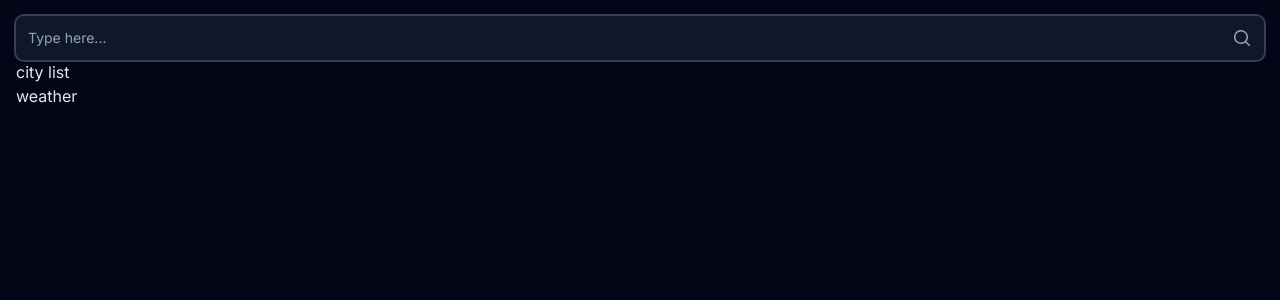
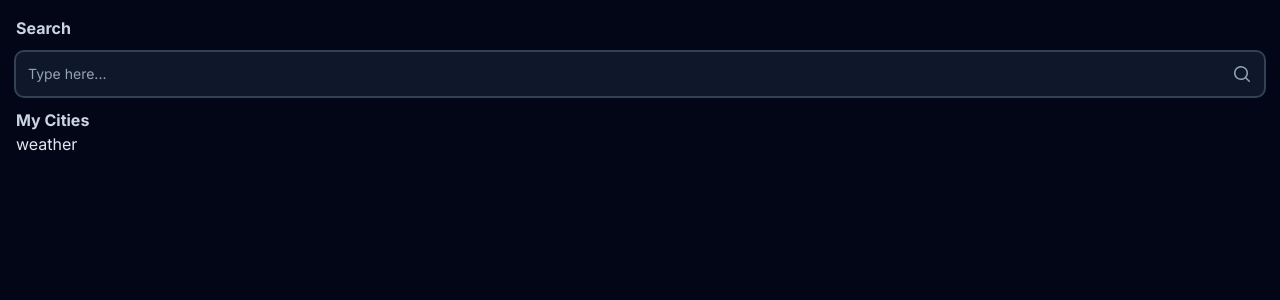
Before and after one commit to brendan-chess/weather-dashboard, a Next.js app: page / in a window 1280 px wide. Shown: the top 300 px of the page. Built offline with nearby package versions, Linux system fonts and the light colour scheme.

Commit message:
city context, list, selected city

```diff
--- a/app/CityList.tsx
+++ b/app/CityList.tsx
@@ -1,7 +1,33 @@
+"use client";
+
+import { City } from "@prisma/client";
+import { useContext } from "react";
+import { CitiesContext } from "./citiesProvider";
+
 export default function CityList() {
+  const { storedCities, selectedCity, setSelectedCity } =
+    useContext(CitiesContext);
+
   return (
     <div>
-      <p>city list</p>
+      <p className="mt-3 text-slate-300 font-bold">My Cities</p>
+      {storedCities.map((city: City) => {
+        return (
+          <div
+            key={city.id}
+            className={`p-3 my-3 text-slate-400 bg-slate-900 ring-2 ring-slate-700 rounded-lg text-sm cursor-pointer hover:bg-slate-700 ${
+              selectedCity === city.id
+                ? "bg-sky-700 ring-sky-700 text-slate-100 hover:bg-sky-700"
+                : ""
+            }`}
+            onClick={() => setSelectedCity(city.id)}
+          >
+            <p>
+              {city.city}, {city.state}
+            </p>
+          </div>
+        );
+      })}
     </div>
   );
 }
--- a/app/CitySearchBar.tsx
+++ b/app/CitySearchBar.tsx
@@ -1,18 +1,15 @@
 "use client";
 
-import { useState, useMemo } from "react";
+import { useState, useMemo, useContext } from "react";
 import debounce from "lodash.debounce";
 import { City } from "@prisma/client";
-import useLocalStorage from "./useLocalStorage";
+import { CitiesContext } from "./citiesProvider";
 
 export default function CitySearchBar() {
   const [query, setQuery] = useState("");
   const [results, setResults] = useState<City[]>([]);
   const [loading, setLoading] = useState(false);
-  const [storedCities, setStoredCities] = useLocalStorage<City[]>(
-    "weather-dashboard-cities",
-    []
-  );
+  const { storedCities, setStoredCities } = useContext(CitiesContext);
 
   async function changeHandler(event: React.ChangeEvent<HTMLInputElement>) {
     const value = event.target.value;
@@ -35,12 +32,13 @@ export default function CitySearchBar() {
   );
 
   return (
-    <div className={`flex flex-col text-slate-400 rounded-lg relative`}>
+    <div className="flex flex-col text-slate-400 rounded-lg relative">
+      <p className="text-slate-300 font-bold mb-3">Search</p>
       <input
         type="text"
         value={query}
         placeholder="Type here..."
-        className="bg-slate-900 placeholder-slate-400 rounded-lg text-sm p-3 ring-2 ring-slate-700 focus:outline-none focus:border-sky-700 focus:ring-2 focus:ring-sky-700 relative"
+        className="bg-slate-900 placeholder-slate-400 rounded-lg text-sm p-3 ring-2 ring-slate-700 focus:outline-none focus:border-sky-700 focus:ring-2 focus:ring-sky-700"
         onChange={(event) => {
           setQuery(event.target.value);
           if (event.target.value.length === 0) {
@@ -51,7 +49,7 @@ export default function CitySearchBar() {
           }
         }}
       />
-      <div className="absolute right-3 mt-3">
+      <div className="absolute right-3 top-12">
         {loading ? (
           <svg
             xmlns="http://www.w3.org/2000/svg"
@@ -81,7 +79,7 @@ export default function CitySearchBar() {
         )}
       </div>
       <div
-        className={`absolute min-w-full top-14 divide-y divide-slate-700 bg-slate-900 rounded-lg ring-2 ring-slate-700 transition-all ease-in duration-150 origin-top ${
+        className={`absolute min-w-full top-24 divide-y divide-slate-700 bg-slate-900 rounded-lg ring-2 ring-slate-700 transition-all ease-in duration-150 origin-top ${
           results.length === 0
             ? "scale-y-0 opacity-0"
             : "scale-y-100 opacity-100"
@@ -93,7 +91,6 @@ export default function CitySearchBar() {
               key={result.id}
               className="text-sm p-3 cursor-pointer hover:bg-slate-700 hover:text-slate-300"
               onClick={() => {
-                console.log(result);
                 setResults([]);
                 setQuery("");
                 setStoredCities([...storedCities, result]);
--- /dev/null
+++ b/app/citiesProvider.tsx
@@ -0,0 +1,43 @@
+"use client";
+
+import { City } from "@prisma/client";
+import { ReactNode, createContext, useState } from "react";
+import useLocalStorage from "./useLocalStorage";
+
+// export const CitiesContext = createContext<[City[], (value: City[]) => void]>([
+//   [],
+//   () => {},
+// ]);
+
+export const CitiesContext = createContext<{
+  storedCities: City[];
+  setStoredCities: React.Dispatch<React.SetStateAction<City[]>>;
+  selectedCity: string;
+  setSelectedCity: React.Dispatch<React.SetStateAction<string>>;
+}>({
+  storedCities: [],
+  setStoredCities: () => {},
+  selectedCity: "",
+  setSelectedCity: () => {},
+});
+
+type CitiesProviderProps = {
+  children: ReactNode;
+};
+
+export default function CitiesProvider({ children }: CitiesProviderProps) {
+  // const [storedCities, setStoredCities] = useLocalStorage<City[]>(
+  //   "weather-dashboard-cities",
+  //   []
+  // );
+  const [storedCities, setStoredCities] = useState<City[]>([]);
+  const [selectedCity, setSelectedCity] = useState<string>("");
+
+  return (
+    <CitiesContext.Provider
+      value={{ storedCities, setStoredCities, selectedCity, setSelectedCity }}
+    >
+      {children}
+    </CitiesContext.Provider>
+  );
+}
--- a/app/layout.tsx
+++ b/app/layout.tsx
@@ -1,3 +1,4 @@
+import CitiesProvider from "./citiesProvider";
 import "./globals.css";
 import { Inter } from "next/font/google";
 
@@ -17,7 +18,7 @@ export default function RootLayout({
     <html lang="en">
       <body className={inter.className}>
         <div className="flex min-h-screen flex-col p-4 bg-slate-950 text-slate-200">
-          {children}
+          <CitiesProvider>{children}</CitiesProvider>
         </div>
       </body>
     </html>
```
